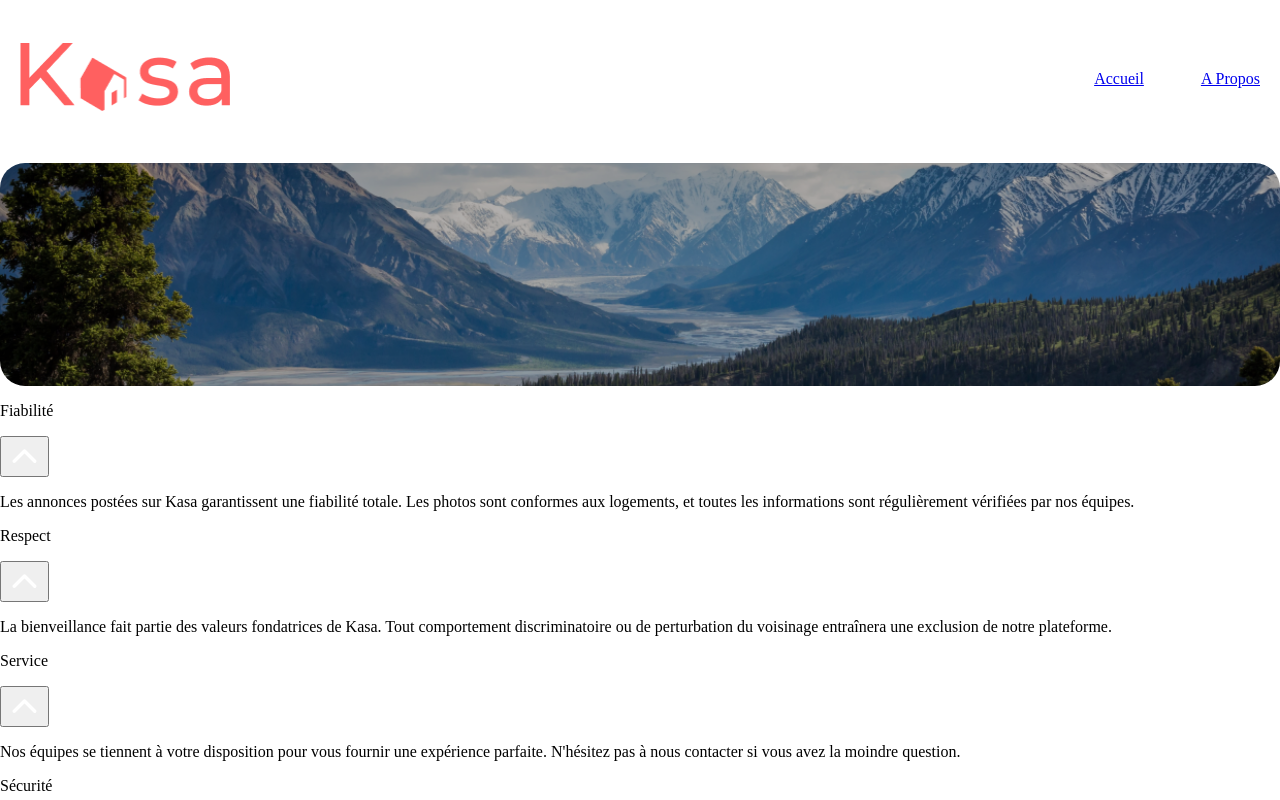
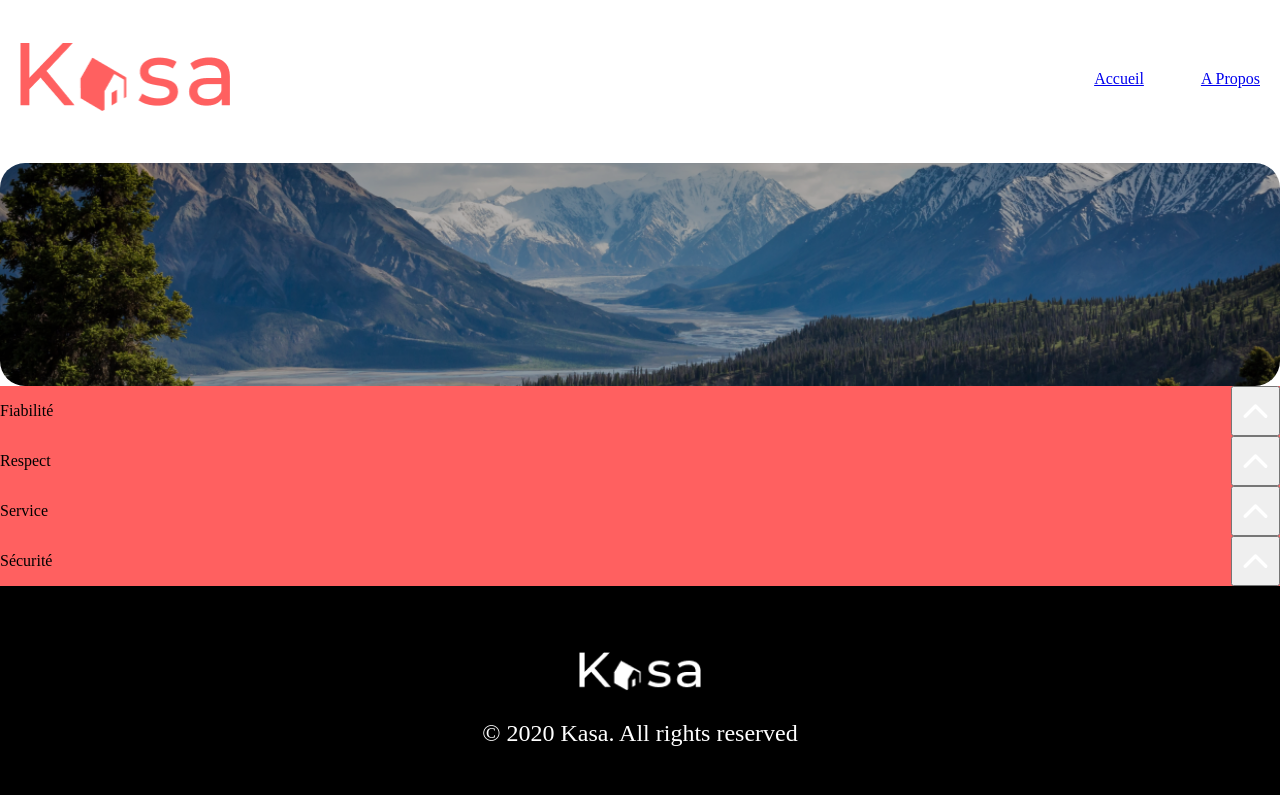
Before and after one commit to CedricFournier/kasa, a React (Create React App) app: page /Propos in a window 1280 px wide. Shown: the top 800 px of the page. Built offline with nearby package versions, Linux system fonts and the light colour scheme.

Commit message:
Ajout collapse

```diff
--- a/src/compoments/Carrousel/index.jsx
+++ b/src/compoments/Carrousel/index.jsx
@@ -0,0 +1,24 @@
+/* eslint-disable jsx-a11y/img-redundant-alt */
+
+import { useState } from 'react'
+import tablogement from '../../datas/listelogement.json';
+import arrowleft from '../../assets/arrow_left.svg';
+import arrowright from '../../assets/arrow_right.svg';
+
+function Carrousel(props) {
+    const logementitem = tablogement.find((item) => item.id === props.id)
+    const lengarray = logementitem.pictures.length
+
+    const [count, setCount] = useState(1)
+
+    return (
+      <div className='divcarrousel'>
+        <img src={logementitem.pictures[0]} alt = "Photo de l'appartement" />
+        <img className='imgleft' src={arrowleft} alt='Fléche gauche' />
+        <img className='imgright' src={arrowright} alt='Fléche droite' />
+        <p className='counter'>{count}/{lengarray}</p>
+      </div>
+    )
+  }
+
+  export default Carrousel
--- a/src/compoments/Collapse/index.jsx
+++ b/src/compoments/Collapse/index.jsx
@@ -1,24 +1,25 @@
+import { useState } from 'react'
+import arrowtop from '../../assets/arrow_top.svg'
 
-import arrowtop from '../../assets/arrow_top.svg'
-import tabapropos from '../../datas/data_apropos.json'
+function Collapse(props) {
+    const [open, setOpen] = useState(false)
+    const toggle = () => {
+        setOpen(!open);
+      };
 
-function Collapse() {
     return (
-      <div>
-        {tabapropos.map((propos, index) => (
-            <article key={index}>
-                <div>
-                    <p>{propos.title}</p>
-                    <button>
-                        <img src={arrowtop} alt="Fléche haut" />
-                    </button>
-                </div>
-                <div>
-                    <p>{propos.content}</p>
-                </div>
-            </article>
-        ))}
-      </div>
+        <article>
+            <div className='closecollapse'>
+                <p>{props.titre}</p>
+                <button onClick={toggle}>
+                    <img src={arrowtop} alt="Fléche haut" />
+                </button>
+            </div>
+            {open && (<div className='toggle'>
+                <p>{props.content}</p>
+            </div>
+            )}
+        </article>
     )
   }
 
--- a/src/pages/Logement/index.jsx
+++ b/src/pages/Logement/index.jsx
@@ -1,12 +1,12 @@
 import { useParams } from 'react-router-dom'
-import tablogement from '../../datas/listelogement.json';
+import Carrousel from '../../compoments/Carrousel';
 
 function Logement() {
   const { id } = useParams()
-  const logementitem = tablogement.find((item) => item.id === id)
   return  <main>
             <p>Logement</p>
-            <p>{logementitem.title}</p>
+
+            <Carrousel id={ id }/>
           </main>
 }
 
--- a/src/pages/Propos/index.jsx
+++ b/src/pages/Propos/index.jsx
@@ -1,11 +1,16 @@
 import Banner from '../../compoments/Banner'
 import Collapse from '../../compoments/Collapse'
 import imgmontagne from '../../assets/Imagesource2.png'
+import tabapropos from '../../datas/data_apropos.json'
 
 function Propos() {
   return  <main>
             <Banner imgsrc={imgmontagne} altbanner="Paysage de montagne"/>
-            <Collapse />
+            <section>
+            {tabapropos.map((propos, index) => (
+              <Collapse key={index} titre={propos.title} content={propos.content} />
+            ))}
+            </section>
           </main>
 }
 
--- /dev/null
+++ b/src/sass/compoments/_carrousel.scss
@@ -0,0 +1,19 @@
+.divcarrousel {
+    position: relative;
+}
+
+.imgleft {
+    position: absolute;
+    left: 0px;
+}
+
+.imgright {
+    position: absolute;
+    top: 0px;
+    right: 100px;
+}
+
+.counter {
+    position: absolute;
+    bottom: 0px;
+}
--- a/src/sass/style.scss
+++ b/src/sass/style.scss
@@ -1,5 +1,6 @@
 @import 'utils/variables';
 @import 'compoments/banner';
+@import 'compoments/carrousel';
 @import 'compoments/collapse';
 @import 'compoments/listelogement';
 @import 'layout/footer';
```
Also changed, not shown: src/assets/arrow_left.svg (added), src/assets/arrow_right.svg (added).
